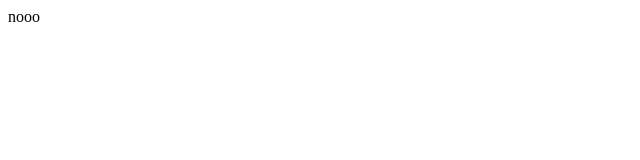
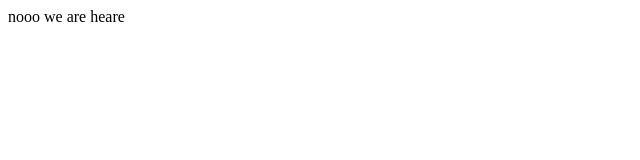
Before and after one commit to yashwanth8762/yash, a plain HTML site: page index.html in a window 1280 px wide. Shown: the full height of the page, 0-640 px from the left. Drawn offline with Linux system fonts and the light colour scheme.

Commit message:
minor changes

```diff
--- a/index.html
+++ b/index.html
@@ -1,7 +1,8 @@
 <html>
     <head>
     <title>hiii every one</title><body>
-        nooo
+        nooo we are heare
+
     </body>
     </head>
 
```
